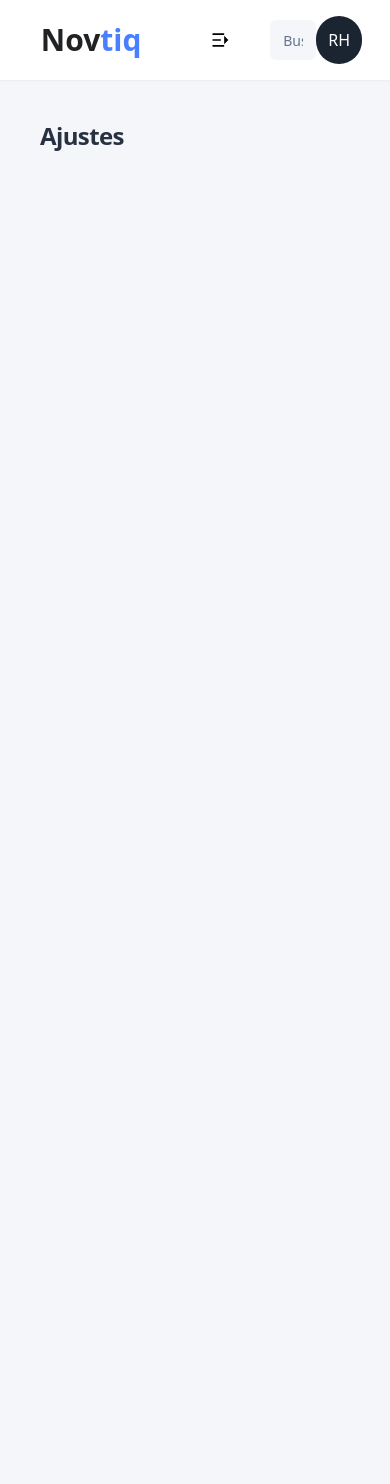
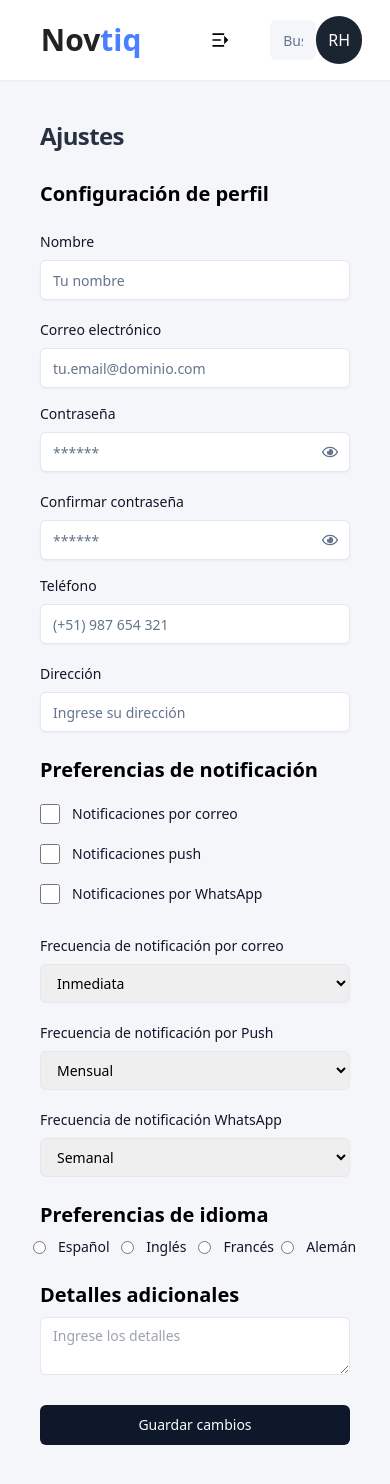
Before and after one commit to rody-huancas/template-dashboard-novtiq, a React (Vite) app: page /settings in a window 390 px wide. Before the commit the page ends 844 px from the top, so only its background shows below. Built offline with nearby package versions, Linux system fonts and the light colour scheme.

Commit message:
Feat: settings and components

```diff
--- /dev/null
+++ b/src/components/ui/checkbox/Checkbox.tsx
@@ -0,0 +1,21 @@
+import { InputHTMLAttributes } from "react";
+import { cn } from "@/utils/general.util";
+
+interface Props extends InputHTMLAttributes<HTMLInputElement> {
+  label: string;
+}
+
+const Checkbox = (args: Props) => {
+  const { label, className, id, ...props } = args;
+
+  return (
+    <div className={cn("w-full flex items-center gap-3", className)}>
+      <input id={id} type="checkbox" className="w-5 h-5" {...props} />
+      <label htmlFor={id} className="flex text-sm font-medium text-slate-900 cursor-pointer">
+        {label}
+      </label>
+    </div>
+  );
+};
+
+export default Checkbox;
--- /dev/null
+++ b/src/components/ui/checkbox/CheckboxGroup.tsx
@@ -0,0 +1,42 @@
+interface CheckboxGroupProps {
+  label         : string;
+  options       : { label: string; value: string }[];
+  selectedValues: string[];
+  onChange      : (values: string[]) => void;
+}
+
+const CheckboxGroup = (props: CheckboxGroupProps) => {
+  const { label, options, selectedValues, onChange } = props;
+
+  const handleChange = (value: string) => {
+    if (selectedValues.includes(value)) {
+      onChange(selectedValues.filter((v) => v !== value));
+    } else {
+      onChange([...selectedValues, value]);
+    }
+  };
+
+  return (
+    <div className="space-y-2">
+      <label className="block text-sm font-medium text-slate-900">
+        {label}
+      </label>
+      <div className="space-y-1">
+        {options.map((option) => (
+          <div key={option.value} className="flex items-center">
+            <input
+              type="checkbox"
+              value={option.value}
+              checked={selectedValues.includes(option.value)}
+              onChange={() => handleChange(option.value)}
+              className="mr-2"
+            />
+            <label className="text-sm text-slate-700">{option.label}</label>
+          </div>
+        ))}
+      </div>
+    </div>
+  );
+};
+
+export default CheckboxGroup;
--- /dev/null
+++ b/src/components/ui/date/InputDate.tsx
@@ -0,0 +1,25 @@
+import { cn } from "@/utils/general.util";
+import { InputHTMLAttributes } from "react";
+
+interface Props extends InputHTMLAttributes<HTMLInputElement> {
+  label: string;
+}
+
+const InputDate = (args: Props) => {
+  const { label, className, ...props } = args;
+
+  return (
+    <div className={cn("w-full space-y-2", className)}>
+      <label className="block text-sm font-medium text-slate-900">
+        {label}
+      </label>
+      <input
+        type="date"
+        className="w-full px-3 py-2 border rounded-md text-sm"
+        {...props}
+      />
+    </div>
+  );
+};
+
+export default InputDate;
--- /dev/null
+++ b/src/components/ui/radio-button/RadioButton.tsx
@@ -0,0 +1,21 @@
+import { InputHTMLAttributes } from "react";
+import { cn } from "@/utils/general.util";
+
+interface Props extends InputHTMLAttributes<HTMLInputElement> {
+  label: string;
+}
+
+const RadioButton = (args: Props) => {
+  const { label, className, id, ...props } = args;
+
+  return (
+    <div className={cn("w-full flex items-center justify-center gap-3", className)}>
+      <input id={id} type="radio" className="form-radio" {...props} />
+      <label htmlFor={id} className="block text-sm font-medium text-slate-900">
+        {label}
+      </label>
+    </div>
+  );
+};
+
+export default RadioButton;
--- /dev/null
+++ b/src/components/ui/select/InputSelect.tsx
@@ -0,0 +1,33 @@
+import { cn } from "@/utils/general.util";
+import { SelectHTMLAttributes } from "react";
+
+interface Props extends SelectHTMLAttributes<HTMLSelectElement> {
+  label         : string;
+  options       : string[];
+  selectedValue?: string;
+}
+
+const InputSelect = (args: Props) => {
+  const { label, options, selectedValue, className, ...props } = args;
+
+  return (
+    <div className={cn("w-full space-y-2", className)}>
+      <label className="block text-sm font-medium text-slate-900">
+        {label}
+      </label>
+      <select
+        className="w-full px-3 py-2 border rounded-md text-sm"
+        value={selectedValue}
+        {...props}
+      >
+        {options.map((option, index) => (
+          <option key={index} value={option}>
+            {option}
+          </option>
+        ))}
+      </select>
+    </div>
+  );
+};
+
+export default InputSelect;
--- /dev/null
+++ b/src/components/ui/textarea/Textarea.tsx
@@ -0,0 +1,26 @@
+import { TextareaHTMLAttributes } from "react";
+import { cn } from "@/utils/general.util";
+
+interface Props extends TextareaHTMLAttributes<HTMLTextAreaElement> {
+  label?: string;
+}
+
+const Textarea = (args: Props) => {
+  const { label, className, ...props } = args;
+
+  return (
+    <div className={cn("w-full space-y-2", className)}>
+      {label && (
+        <label className="block text-sm font-medium text-slate-900">
+          {label}
+        </label>
+      )}
+      <textarea
+        className="w-full px-3 py-2 border rounded-md text-sm"
+        {...props}
+      />
+    </div>
+  );
+};
+
+export default Textarea;
--- /dev/null
+++ b/src/components/ui/toggle/InputSwitch.tsx
@@ -0,0 +1,21 @@
+import { cn } from "@/utils/general.util";
+import { InputHTMLAttributes } from "react";
+
+interface Props extends InputHTMLAttributes<HTMLInputElement> {
+  label: string;
+}
+
+const InputSwitch = (args: Props) => {
+  const { label, className, ...props } = args;
+
+  return (
+    <div className={cn("w-full space-y-2", className)}>
+      <label className="block text-sm font-medium text-slate-900">
+        {label}
+      </label>
+      <input type="checkbox" className="form-switch" {...props} />
+    </div>
+  );
+};
+
+export default InputSwitch;
--- a/src/modules/settings/SettingsPage.tsx
+++ b/src/modules/settings/SettingsPage.tsx
@@ -1,9 +1,90 @@
+import { Input } from "@/components/ui/input/Input";
+import { Button } from "@/components/ui/button/Button";
 import { Title } from "@/components/ui/title/Title";
+import Textarea from "@/components/ui/textarea/Textarea";
+import Checkbox from "@/components/ui/checkbox/Checkbox";
+import InputSelect from "@/components/ui/select/InputSelect";
+import RadioButton from "@/components/ui/radio-button/RadioButton";
 
 const SettingsPage = () => {
   return (
     <div className="space-y-7">
       <Title size="h3">Ajustes</Title>
+
+      <div className="space-y-6">
+        <div className="space-y-6">
+          <h4 className="text-xl font-semibold">Configuración de perfil</h4>
+          <div className="space-y-4">
+            <div className="grid grid-cols-1 sm:grid-cols-2 gap-5">
+              <Input label="Nombre" placeholder="Tu nombre" />
+              <Input label="Correo electrónico" type="email" placeholder="tu.email@dominio.com"/>
+            </div>
+
+            <div className="grid grid-cols-1 sm:grid-cols-2 gap-5">
+              <Input label="Contraseña" type="password" placeholder="******" />
+              <Input label="Confirmar contraseña" type="password" placeholder="******"/>
+            </div>
+
+            <div className="grid grid-cols-1 sm:grid-cols-2 gap-5">
+              <Input label="Teléfono" type="tel" placeholder="(+51) 987 654 321"/>
+              <Input label="Dirección" placeholder="Ingrese su dirección"/>
+            </div>
+          </div>
+        </div>
+
+        <div className="space-y-5">
+          <h4 className="text-xl font-semibold">
+            Preferencias de notificación
+          </h4>
+          <div className="grid grid-cols-1 sm:grid-cols-2 md:grid-cols-3 gap-5 pb-3">
+            <Checkbox label="Notificaciones por correo" id="notification-email" />
+            <Checkbox label="Notificaciones push" id="notification-push" />
+            <Checkbox label="Notificaciones por WhatsApp" id="notification-whatsapp" />
+          </div>
+
+          <div className="grid grid-cols-1 sm:grid-cols-2 md:grid-cols-3 gap-5">
+            <InputSelect
+              label="Frecuencia de notificación por correo"
+              options={["Inmediata", "Diaria", "Semanal", "Mensual"]}
+              selectedValue="Inmediata"
+            />
+
+            <InputSelect
+              label="Frecuencia de notificación por Push"
+              options={["Inmediata", "Diaria", "Semanal", "Mensual"]}
+              selectedValue="Mensual"
+            />
+
+            <InputSelect
+              label="Frecuencia de notificación WhatsApp"
+              options={["Inmediata", "Diaria", "Semanal", "Mensual"]}
+              selectedValue="Semanal"
+              className="sm:col-span-2 md:col-span-1"
+            />
+          </div>
+        </div>
+
+        <div className="space-y-2">
+          <h4 className="text-xl font-semibold">Preferencias de idioma</h4>
+          <div className="grid grid-cols-4 gap-5">
+            <RadioButton label="Español" id="spanish" />
+            <RadioButton label="Inglés" id="english" />
+            <RadioButton label="Francés" id="french" />
+            <RadioButton label="Alemán" id="german" />
+          </div>
+        </div>
+
+        <div className="space-y-2">
+          <h4 className="text-xl font-semibold">Detalles adicionales</h4>
+          <div className="space-y-4">
+            <Textarea placeholder="Ingrese los detalles" />
+          </div>
+        </div>
+
+        <div className="flex justify-end">
+          <Button className="w-full sm:w-auto">Guardar cambios</Button>
+        </div>
+      </div>
     </div>
   );
 };
--- a/src/modules/tables/TablesPage.tsx
+++ b/src/modules/tables/TablesPage.tsx
@@ -1,7 +1,7 @@
-import TableProductDashboard from "@/components/modules/dashboard/TableProductDashboard";
+import { Title } from "@/components/ui/title/Title";
 import { OrderListTable } from "@/components/modules/order-list/OrderListTable";
 import UserTable from "@/components/modules/tables/UserTable";
-import { Title } from "@/components/ui/title/Title";
+import TableProductDashboard from "@/components/modules/dashboard/TableProductDashboard";
 
 const TablesPage = () => {
   return (
```
